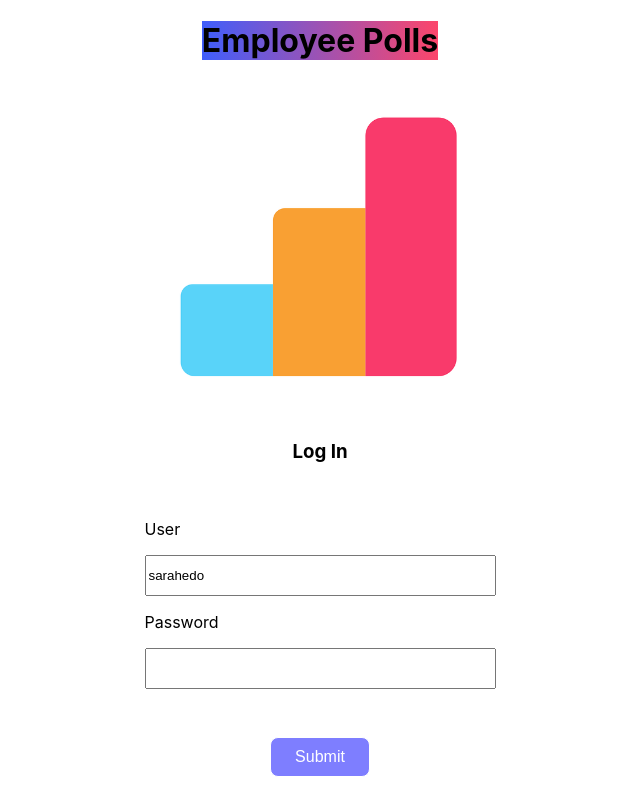
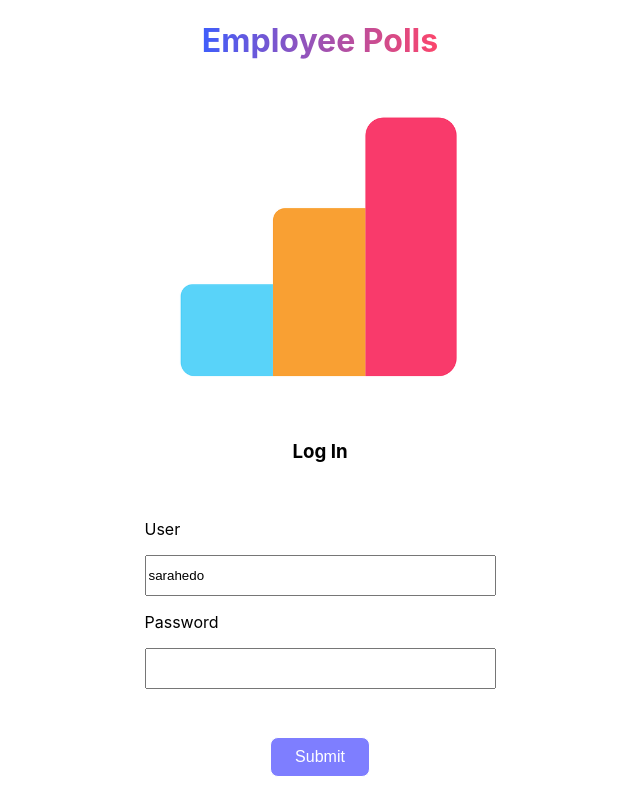
Before and after one commit to Pammix/React-Redux-Employee-Polls, a React (Create React App) app: page / in a window 1280 px wide. Shown: the whole page, without its empty margins (320-960 px from the left). Built offline with nearby package versions, Linux system fonts and the light colour scheme.

Commit message:
fix issues

```diff
--- a/src/components/Login.css
+++ b/src/components/Login.css
@@ -61,4 +61,13 @@ img {
   /* Set the background size and repeat properties. */
   background-size: 100%;
   background-repeat: repeat;
+
+  /* Use the text as a mask for the background. */
+  /* This will show the gradient as a text color rather than element bg. */
+  -webkit-background-clip: text;
+  -webkit-text-fill-color: transparent;
+  -moz-background-clip: text;
+  -moz-text-fill-color: transparent;
+
+
 }
--- a/src/components/Poll.css
+++ b/src/components/Poll.css
@@ -31,7 +31,10 @@
   background-size: 100%;
   background-repeat: repeat;
 
-
+  -webkit-background-clip: text;
+  -webkit-text-fill-color: transparent;
+  -moz-background-clip: text;
+  -moz-text-fill-color: transparent;
 }
 
 .selected {
```
Also changed, not shown: 1 other file (tests, documents, lock files or other folders).
